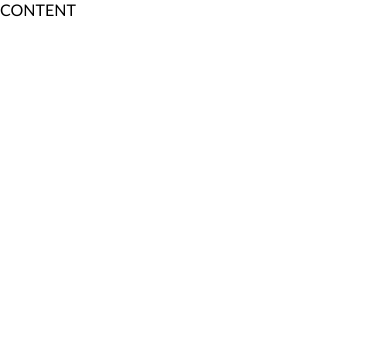
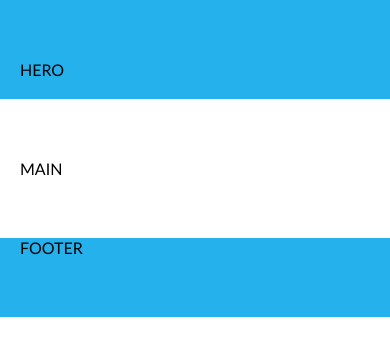
Before and after one commit to ugnekiev/39-grupe-coming-soon, a website: page index.html in a window 390 px wide. Drawn offline with Linux system fonts and the light colour scheme.

Commit message:
Responsive design and main sections #2

```diff
--- a/css/base/base.css
+++ b/css/base/base.css
@@ -9,3 +9,18 @@ body * {
 body {
     font-family: 'Gill Sans', 'Gill Sans MT', Calibri, 'Trebuchet MS', sans-serif;
 }
+
+/* custom properties; arba - variables */
+
+:root {
+    --main-color: #25b1ec;
+    --seconadry-color: #ea1e63;
+}
+
+.bg-main {
+    background-color: var(--main-color);
+}
+
+.bg-secondary {
+    background-color: var(--seconadry-color);
+}
--- a/css/base/layout.css
+++ b/css/base/layout.css
@@ -0,0 +1,41 @@
+.container {
+    width: 100%;
+    padding: 60px 0;
+}
+
+.container >.row {
+    width: 1000px;
+    margin: 0 calc(50% - 500px);
+}
+
+
+@media (max-width: 1100px) {
+    .container >.row {
+        width: 800px;
+        margin: 0 calc(50% - 400px);
+    }
+}
+
+@media (max-width: 900px) {
+    .container >.row {
+        width: 600px;
+        margin: 0 calc(50% - 300px);
+    }
+}
+
+@media (max-width: 700px) {
+    .container >.row {
+        width: 400px;
+        margin: 0 calc(50% - 200px);
+    }
+}
+
+@media (max-width: 440px) {
+    .container >.row {
+        width: 100%;
+        margin: 0;
+        padding-left: 20px;
+        padding-right: 20px;
+        /* jei margin nepadarysim 0, naudos prie6 tai buvusia reiksme */
+    }
+}
--- a/css/pages/home.css
+++ b/css/pages/home.css
@@ -14,6 +14,10 @@
 
 /* CUSTOM STYLE GOES BELOW THIS COMMENT LINE */
 
-body {
+section.container.bg-main {
+   padding-bottom: 20px;
+}
 
+footer.container {
+    padding-top: 0px;
 }
--- a/index.html
+++ b/index.html
@@ -19,6 +19,23 @@
 
 </head>
 <body>
-    CONTENT
+    <section class="container bg-main">
+        <div class="row">
+            HERO
+        </div>
+    </section>
+
+    <section class="container">
+        <div class="row">
+            MAIN
+        </div>
+    </section>
+
+    <footer class="container bg-main">
+        <div class="row">
+            FOOTER
+        </div>
+    </footer>
+
 </body>
 </html>
```
